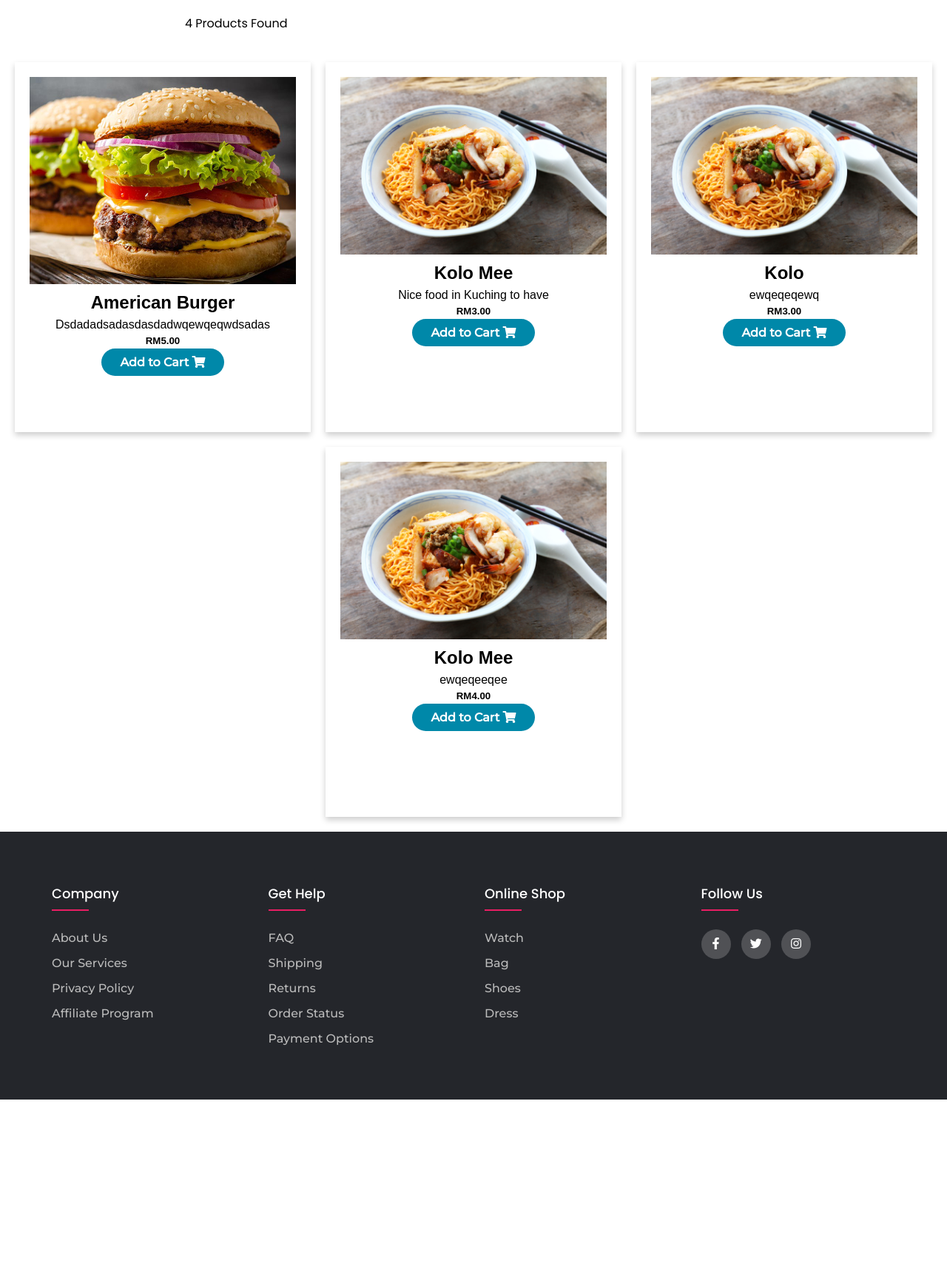
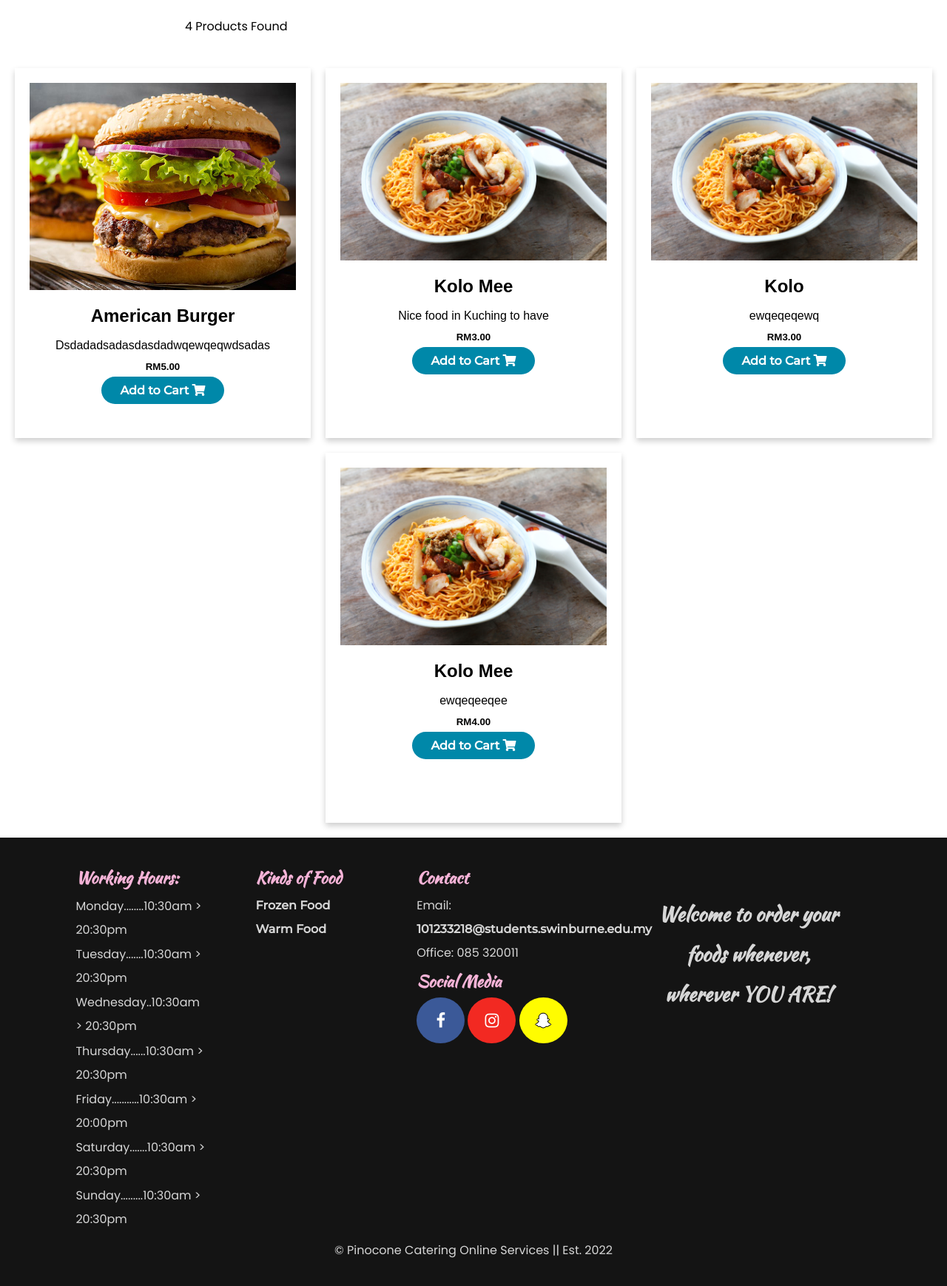
Before and after one commit to JustinLiuShanWei/FirstTestRepo, a PHP site: page /mainMenu.php in a window 1280 px wide. Shown: the part 78-1816 px from the top of the page at 74% size. Before the commit the page ends 1564 px from the top, so only its background shows below. Run offline with PHP 8.4, Linux system fonts and the light colour scheme; data comes from the database, SQL or seed files in the repository; data that the repository does not hold is empty.

Commit message:
updateFooter

```diff
--- a/mainMenu-footer.php
+++ b/mainMenu-footer.php
@@ -6,49 +6,40 @@
   <meta name="viewport" content="width=device-width, initial-scale=1">
   <link rel="stylesheet" href="style/styleMainMenu-Footer.css">
   <link rel="stylesheet" type="text/css" href="https://cdnjs.cloudflare.com/ajax/libs/font-awesome/5.15.1/css/all.min.css">
+  <link rel="stylesheet" href="https://cdnjs.cloudflare.com/ajax/libs/font-awesome/4.7.0/css/font-awesome.min.css">
 </head>
 <body>
-  <footer class="footer">
-  	 <div class="container">
-  	 	<div class="row">
-  	 		<div class="footer-col">
-  	 			<h4>company</h4>
-  	 			<ul>
-  	 				<li><a href="#">about us</a></li>
-  	 				<li><a href="#">our services</a></li>
-  	 				<li><a href="#">privacy policy</a></li>
-  	 				<li><a href="#">affiliate program</a></li>
-  	 			</ul>
-  	 		</div>
-  	 		<div class="footer-col">
-  	 			<h4>get help</h4>
-  	 			<ul>
-  	 				<li><a href="#">FAQ</a></li>
-  	 				<li><a href="#">shipping</a></li>
-  	 				<li><a href="#">returns</a></li>
-  	 				<li><a href="#">order status</a></li>
-  	 				<li><a href="#">payment options</a></li>
-  	 			</ul>
-  	 		</div>
-  	 		<div class="footer-col">
-  	 			<h4>online shop</h4>
-  	 			<ul>
-  	 				<li><a href="#">watch</a></li>
-  	 				<li><a href="#">bag</a></li>
-  	 				<li><a href="#">shoes</a></li>
-  	 				<li><a href="#">dress</a></li>
-  	 			</ul>
-  	 		</div>
-  	 		<div class="footer-col">
-  	 			<h4>follow us</h4>
-  	 			<div class="social-links">
-  	 				<a href="#"><i class="fab fa-facebook-f"></i></a>
-  	 				<a href="#"><i class="fab fa-twitter"></i></a>
-  	 				<a href="#"><i class="fab fa-instagram"></i></a>
-  	 			</div>
-  	 		</div>
-  	 	</div>
-  	 </div>
-  </footer>
+	<footer>
+		<br />
+		<div class="working-hours">
+			<h3>Working Hours:</h3>
+			<p>Monday........10:30am > 20:30pm</p>
+			<p>Tuesday.......10:30am > 20:30pm</p>
+			<p>Wednesday..10:30am > 20:30pm</p>
+			<p>Thursday......10:30am > 20:30pm</p>
+			<p>Friday...........10:30am > 20:00pm</p>
+			<p>Saturday.......10:30am > 20:30pm</p>
+			<p>Sunday.........10:30am > 20:30pm</p>
+		</div>
+		<div class="services">
+			<h3>Kinds of Food</h3>
+			<p><a href="coldfood.html">Frozen Food</a></p>
+			<p><a href="warmfood.html">Warm Food</a></p>
+		</div>
+		<div class="contact">
+			<h3>Contact</h3>
+			<p>Email: <span class="link"><a href="mailto:101233218@students.swinburne.edu.my">101233218@students.swinburne.edu.my</a></span></p>
+			<p>Office: 085 320011</p>
+			<h3>Social Media</h3>
+				<a href="https://www.facebook.com/profile.php?id=100000792619178" target="_blank"><i class="fa fa-facebook"></i></a>
+				<a href="https://www.instagram.com/jason_kho02/" target="_blank"><i class="fa fa-instagram"></i></a>
+				<a href="https://www.snapchat.com/add/jasonkho14" target="_blank"><i class="fa fa-snapchat-ghost"></i></a>
+		</div>
+		<div class="acknowledgement">
+			<h2>Welcome to order your foods whenever, wherever YOU ARE!</h2>
+		</div>
+		<div class="last"> &#169; Pinocone Catering Online Services || Est. 2022</div>
+		<br />
+	</footer>
 </body>
 </html>
--- a/style/styleMainMenu-Footer.css
+++ b/style/styleMainMenu-Footer.css
@@ -1,6 +1,8 @@
+@import url(fontawesome.css);
+@import url("https://fonts.googleapis.com/css2?family=Kaushan+Script&family=Poppins:ital,wght@1,200&display=swap");
 @import url('https://fonts.googleapis.com/css2?family=Poppins:wght@300;400;500;600;700&display=swap');
 body{
-	line-height: 1.5;
+	line-height: 2;
 	font-family: 'Poppins', sans-serif;
 }
 *{
@@ -8,75 +10,125 @@ body{
 	padding:0;
 	box-sizing: border-box;
 }
-.container{
-	max-width: 1170px;
-	margin:auto;
+footer{
+    clear:both;
+    background-color:rgb(20, 20, 20);
+    color:rgb(245, 179, 215);
 }
-.row{
-	display: flex;
-	flex-wrap: wrap;
+
+footer h3{
+    font-family: 'Kaushan Script', cursive;
+    font-size: 22px;
 }
-ul{
-	list-style: none;
+
+.working-hours{
+    float:left;
+    width:14%;
+    margin-left:8%;
+    margin-bottom:10px;
 }
-.footer{
-	background-color: #24262b;
-    padding: 70px 0;
+
+.working-hours p{
+    font-size:16px;
+    color:rgb(214, 214, 214);
+    margin-top:0.7%;
 }
-.footer-col{
-   width: 25%;
-   padding: 0 15px;
+
+.services{
+    float:left;
+    width:12%;
+    margin-left:5%;
+    margin-bottom:10px;
 }
-.footer-col h4{
-	font-size: 18px;
-	color: #ffffff;
-	text-transform: capitalize;
-	margin-bottom: 35px;
-	font-weight: 500;
-	position: relative;
+
+.services a{
+    font-size:16px;
+    color:rgb(214, 214, 214);
+    text-decoration:none;
+    margin-top:-0.7%;
 }
-.footer-col h4::before{
-	content: '';
-	position: absolute;
-	left:0;
-	bottom: -10px;
-	background-color: #e91e63;
-	height: 2px;
-	box-sizing: border-box;
-	width: 50px;
+
+.services a:hover, .link a:hover{
+    text-decoration:underline;
+    color:rgb(188, 248, 188);
 }
-.footer-col ul li:not(:last-child){
-	margin-bottom: 10px;
+
+.contact{
+    float:left;
+    width:18%;
+    margin-left:5%;
+    margin-bottom:10px;
 }
-.footer-col ul li a{
-	font-size: 16px;
-	text-transform: capitalize;
-	color: #ffffff;
-	text-decoration: none;
-	font-weight: 300;
-	color: #bbbbbb;
-	display: block;
-	transition: all 0.3s ease;
+
+.contact p{
+    font-size:16px;
+    color:rgb(214, 214, 214);
 }
-.footer-col ul li a:hover{
-	color: #ffffff;
-	padding-left: 8px;
+
+.contact a{font-size:22px;}
+
+.link a{
+    font-size:16px;
+    color:rgb(214, 214, 214);
+    text-decoration:none;
 }
-.footer-col .social-links a{
-	display: inline-block;
-	height: 40px;
-	width: 40px;
-	background-color: rgba(255,255,255,0.2);
-	margin:0 10px 10px 0;
-	text-align: center;
-	line-height: 40px;
-	border-radius: 50%;
-	color: #ffffff;
-	transition: all 0.5s ease;
+
+.acknowledgement{
+    float:left;
+    width:20%;
+    margin-top: 45px;
+    margin-left:7%;
+    margin-bottom:10px;
+    color:rgb(214, 214, 214);
+    text-align:center;
+    font-family: 'Kaushan Script', cursive;
+    font-size: 18px;
 }
-.footer-col .social-links a:hover{
-	color: #24262b;
-	background-color: #ffffff;
+
+.last{
+    color:rgb(214, 214, 214);
+    clear:both;
+    text-align:center;
+}
+
+/* Social Network */
+.fa {
+    padding: 20px;
+    font-size: 30px;
+    width: 65px;
+    text-align: center;
+    text-decoration: none;
+    border-radius: 60%;
+}
+
+.fa:hover {
+      opacity: 0.7;
+}
+
+.fa-facebook {
+    background: #3B5998;
+    color: white;
+}
+
+.fa-instagram {
+    background: #f72a23fa;
+    color: white;
+}
+
+.fa-snapchat-ghost {
+    background: #fffc00;
+    color: white;
+    text-shadow: -1px 0 black, 0 1px black, 1px 0 black, 0 -1px black;
+}
+
+.features-icon .fa{
+    width: 50px;
+    height: 50px;
+    font-size: 30px;
+    line-height: 50px;
+    border-radius: 8px;
+    color: #7a5f33;
+    border: 1px solid #7a5f33;
 }
 
 /*responsive*/
```
